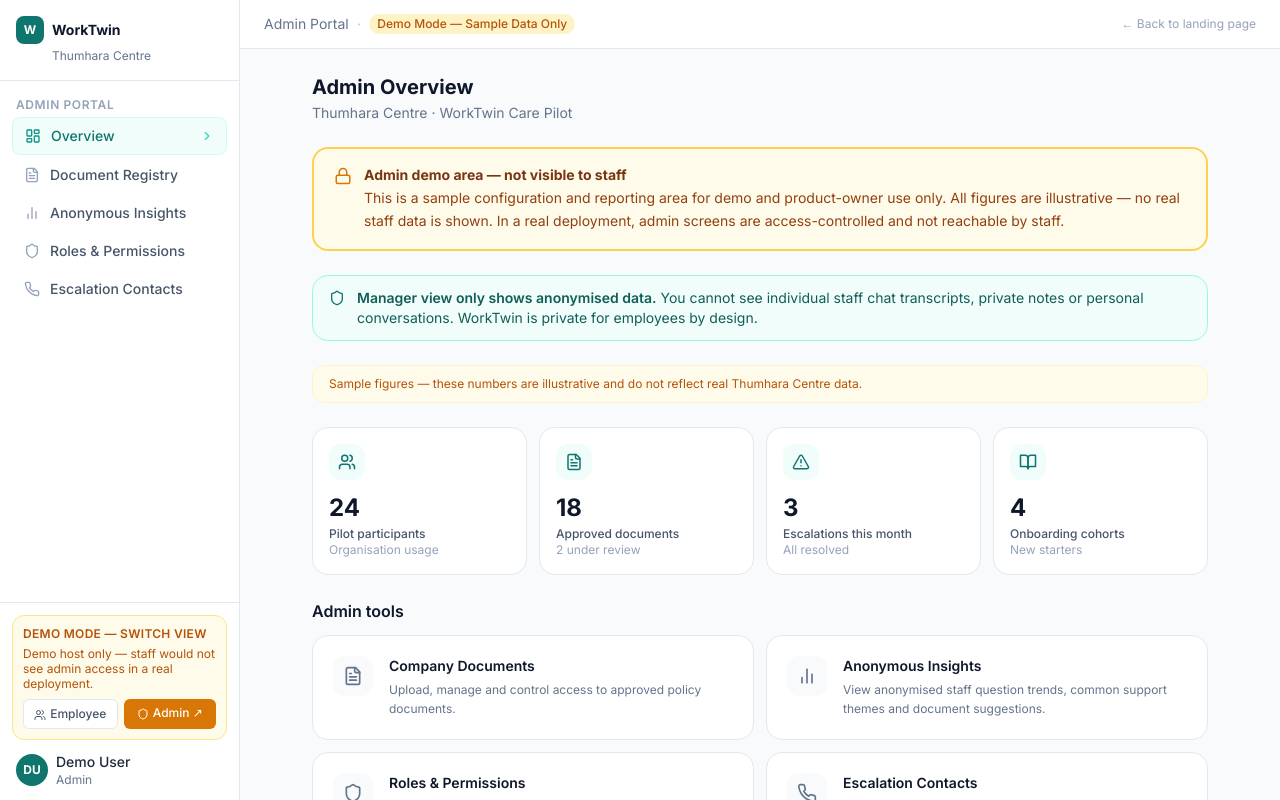
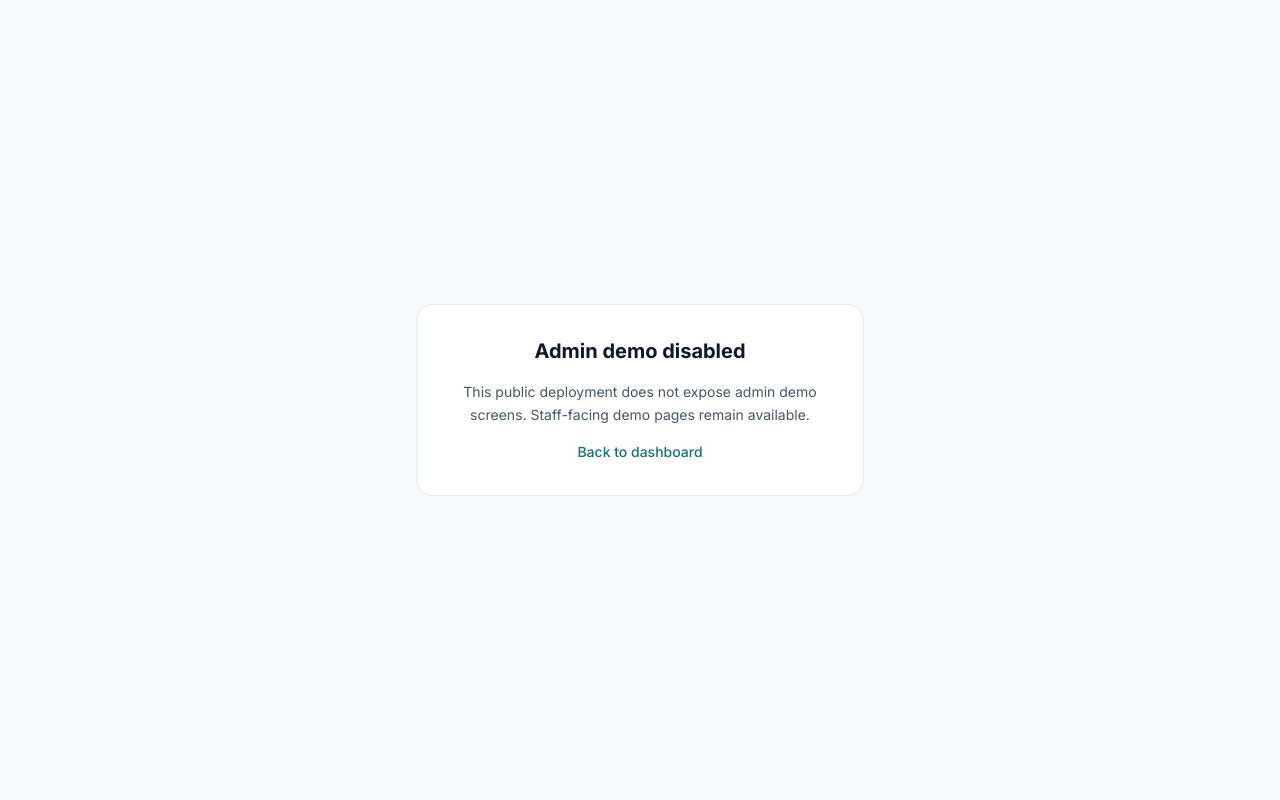
Before and after one commit to inaambasit/worktwin-care-pilot, a Next.js app in the folder frontend/: page /admin in a window 1280 px wide. Built offline with nearby package versions, Linux system fonts and the light colour scheme.

Commit message:
Disable admin UI demo unless explicitly enabled

```diff
--- /dev/null
+++ b/frontend/app/admin/layout.tsx
@@ -0,0 +1,25 @@
+import Link from 'next/link'
+
+const ADMIN_DEMO_ENABLED = process.env.NEXT_PUBLIC_ADMIN_DEMO_ENABLED === 'true'
+
+export default function AdminLayout({ children }: { children: React.ReactNode }) {
+  if (!ADMIN_DEMO_ENABLED) {
+    return (
+      <div className="min-h-screen bg-slate-50 flex items-center justify-center p-6">
+        <div className="max-w-md w-full bg-white border border-slate-200 rounded-2xl p-8 text-center space-y-4">
+          <h1 className="text-xl font-bold text-slate-900">Admin demo disabled</h1>
+          <p className="text-sm text-slate-600 leading-relaxed">
+            This public deployment does not expose admin demo screens. Staff-facing demo pages remain available.
+          </p>
+          <Link
+            href="/dashboard"
+            className="inline-block text-sm font-medium text-teal-700 hover:text-teal-800 transition-colors"
+          >
+            Back to dashboard
+          </Link>
+        </div>
+      </div>
+    )
+  }
+  return <>{children}</>
+}
--- a/frontend/components/AppLayout.tsx
+++ b/frontend/components/AppLayout.tsx
@@ -6,6 +6,8 @@ import {
   Lock, FileText, BarChart2, Shield, Phone, ChevronRight,
   Users, AlertTriangle, BookOpen,
 } from 'lucide-react'
+
+const ADMIN_DEMO_ENABLED = process.env.NEXT_PUBLIC_ADMIN_DEMO_ENABLED === 'true'
 
 const employeeNav = [
   { href: '/dashboard', label: 'Dashboard', icon: LayoutDashboard },
@@ -91,7 +93,8 @@ export default function AppLayout({ children }: { children: React.ReactNode }) {
 
         {/* Demo switcher + user */}
         <div className="border-t border-slate-200 p-3 space-y-3">
-          {/* Demo-only view switcher — visually separated from employee nav */}
+          {/* Demo-only view switcher — only shown when admin demo is explicitly enabled */}
+          {ADMIN_DEMO_ENABLED && (
             <div className="rounded-xl bg-amber-50 border border-amber-200 p-2.5">
               <p className="text-xs font-semibold text-amber-700 uppercase tracking-wide mb-1">Demo Mode — Switch View</p>
               <p className="text-xs text-amber-700 mb-2 leading-tight">
@@ -127,6 +130,7 @@ export default function AppLayout({ children }: { children: React.ReactNode }) {
                 </p>
               )}
             </div>
+          )}
           <div className="flex items-center gap-2 px-1">
             <div className="w-8 h-8 rounded-full bg-teal-700 text-white text-xs font-bold flex items-center justify-center shrink-0">
               DU
```
Also changed, not shown: 2 other files (tests, documents, lock files or other folders). Lines whose indentation alone changed are shown as unchanged.
